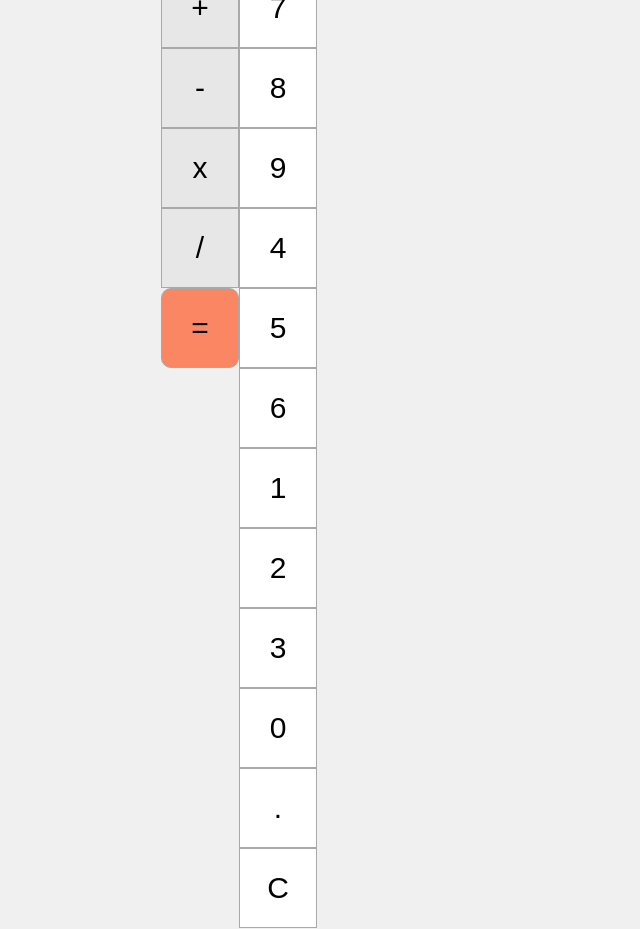
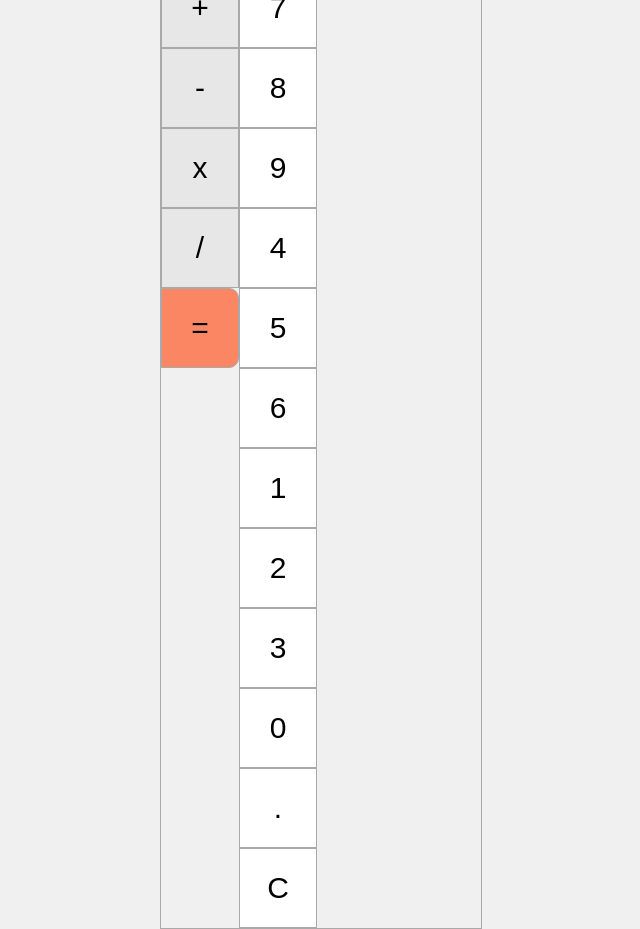
Before and after one commit to Kitunglau14/T02, a plain HTML site: page index.html in a window 1280 px wide. Shown: the whole page, without its empty margins (319-959 px from the left). Drawn offline with Linux system fonts and the light colour scheme.

Commit message:
Update style.css

```diff
--- a/style.css
+++ b/style.css
@@ -4,45 +4,47 @@ body {
     align-items: center;
     height: 100vh;
     background-color: #f0f0f0;
+    font-family: Arial, sans-serif;
 }
 
 #calculator {
     width: 320px;
+    border: 1px solid #A9A9A9;
 }
 
 #display {
     background-color: black;
-    border-top-left-radius: 10px;
-    border-top-right-radius: 10px;
+    border-radius: 10px 10px 0 0;
     width: 100%;
     height: 80px;
     display: flex;
     justify-content: flex-end;
     align-items: center;
     padding-right: 10px;
+    color: white;
+    font-size: 30px;
 }
 
 #displayValue {
     color: white;
-    font-size: 30px;
 }
 
 #pad {
     display: grid;
     grid-template-columns: repeat(4, 78px);
-    grid-gap: 0;
+    gap: 0;
 }
 
-.operator, .number {
-    background-color: #E7E7E7;
-    border: 1px solid #A9A9A9;
+button {
     width: 78px;
     height: 80px;
+    border: 1px solid #A9A9A9;
     font-size: 30px;
-    display: flex;
-    justify-content: center;
-    align-items: center;
-    cursor: default; /* Indicate non-clickable */
+    cursor: pointer;
+}
+
+.operator {
+    background-color: #E7E7E7;
 }
 
 .number {
@@ -51,6 +53,6 @@ body {
 
 .equal {
     background-color: #FA8664;
-    grid-column: span 4;
-    border-radius: 10px;
+    border-radius: 0 10px 10px 0; /* Rounded corners for the equal button */
+    grid-row: span 4; /* Span 4 rows */
 }
```
